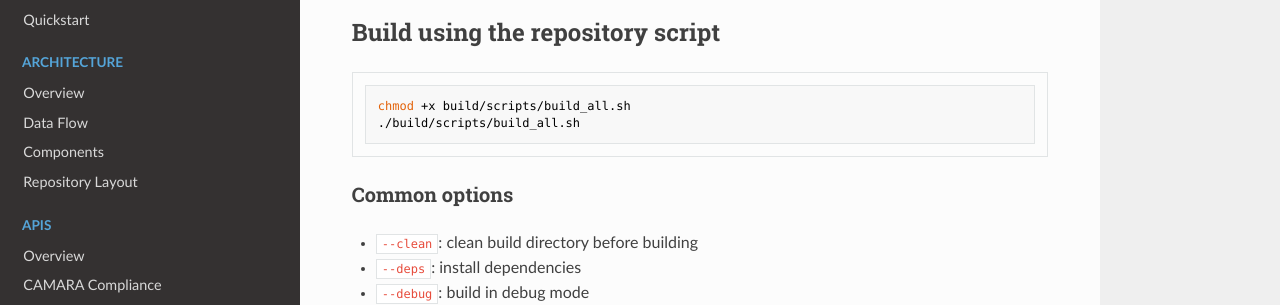
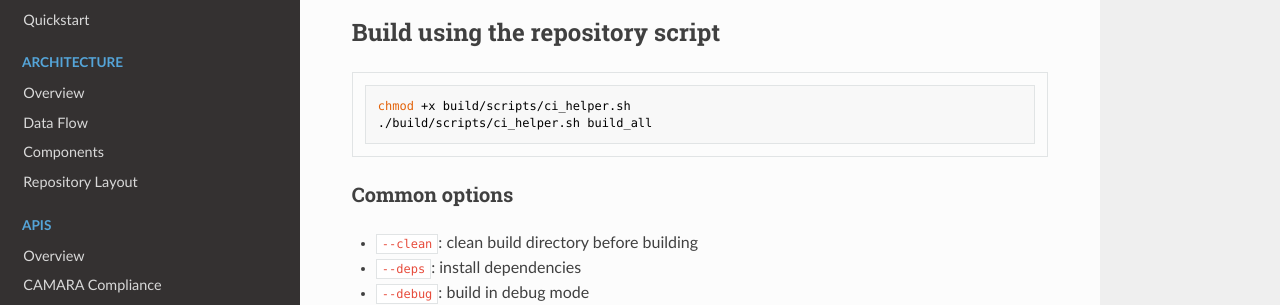
Before and after one commit to phinetech/phine.af, an MkDocs documentation site: the page built from docs/getting-started/build.md, in a window 1280 px wide. Shown: the part 144-449 px from the top of the page. Built offline with MkDocs 1.6.1, drawn with Linux system fonts in a browser that asks for light colours; nearby versions of some CDN libraries.

Commit message:
Refactor build process: remove legacy build scripts and update README and documentation for new CI helper usage

````diff
--- a/docs/getting-started/build.md
+++ b/docs/getting-started/build.md
@@ -4,8 +4,8 @@
 ## Build using the repository script
 
 ```bash
-chmod +x build/scripts/build_all.sh
-./build/scripts/build_all.sh
+chmod +x build/scripts/ci_helper.sh
+./build/scripts/ci_helper.sh build_all
 ```
 
 ### Common options
@@ -30,6 +30,4 @@ cmake --install .
 
 <!---
 TODO: Document which dependencies are installed by `--deps`.
-The script delegates to `build/scripts/build_helper.af` which should be inspected when we document dependency installation.
-Source: [build/scripts/build_all.sh](../../build/scripts/build_all.sh).
 -->
````
Also changed, not shown: README.md (+1 -1 lines), docs/troubleshooting/debugging.md (+0 -2 lines), 3 other files.
